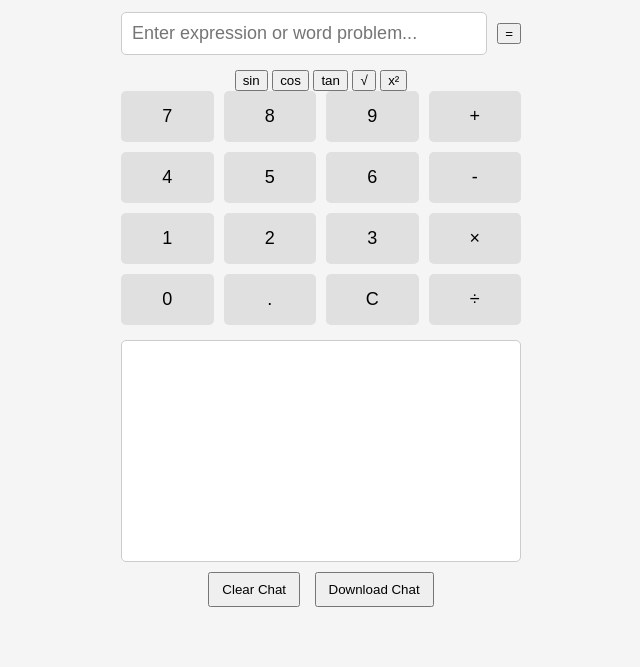
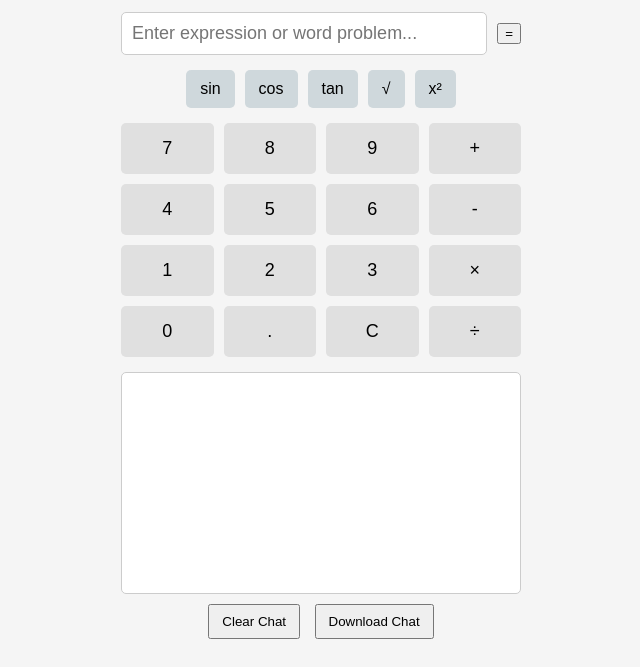
Before and after one commit to Damlard01/jerry-chatbot, a plain HTML site: page jerry-web/index.html in a window 1280 px wide. Shown: the part 134-801 px from the top of the page, without its empty margins (319-959 px from the left). Drawn offline with Linux system fonts and the light colour scheme.

Commit message:
Update style.css

```diff
--- a/jerry-web/style.css
+++ b/jerry-web/style.css
@@ -1,5 +1,3 @@
-/* Jerry Calculation Chatbot style.css */
-
 body {
   font-family: Arial, sans-serif;
   background-color: #f5f5f5;
@@ -43,6 +41,28 @@ h1 {
   font-size: 18px;
   border: 1px solid #ccc;
   border-radius: 5px;
+}
+
+.function-buttons {
+  display: flex;
+  justify-content: center;
+  gap: 10px;
+  margin-bottom: 15px;
+  flex-wrap: wrap;
+}
+
+.function-buttons button {
+  padding: 10px 14px;
+  font-size: 16px;
+  border: none;
+  background-color: #cfd8dc;
+  border-radius: 5px;
+  cursor: pointer;
+  transition: background-color 0.2s;
+}
+
+.function-buttons button:hover {
+  background-color: #b0bec5;
 }
 
 .calculator-buttons {
@@ -89,12 +109,14 @@ h1 {
 
 .dark-mode .calculator-buttons button,
 .dark-mode .chat-box,
-.dark-mode #expression {
+.dark-mode #expression,
+.dark-mode .function-buttons button {
   background-color: #333;
   color: #fff;
   border-color: #555;
 }
 
-.dark-mode .calculator-buttons button:hover {
+.dark-mode .calculator-buttons button:hover,
+.dark-mode .function-buttons button:hover {
   background-color: #444;
 }
```
